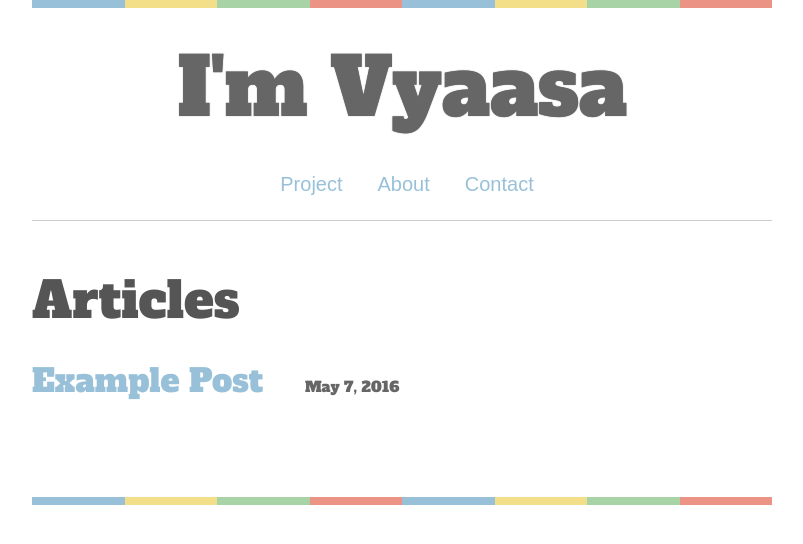
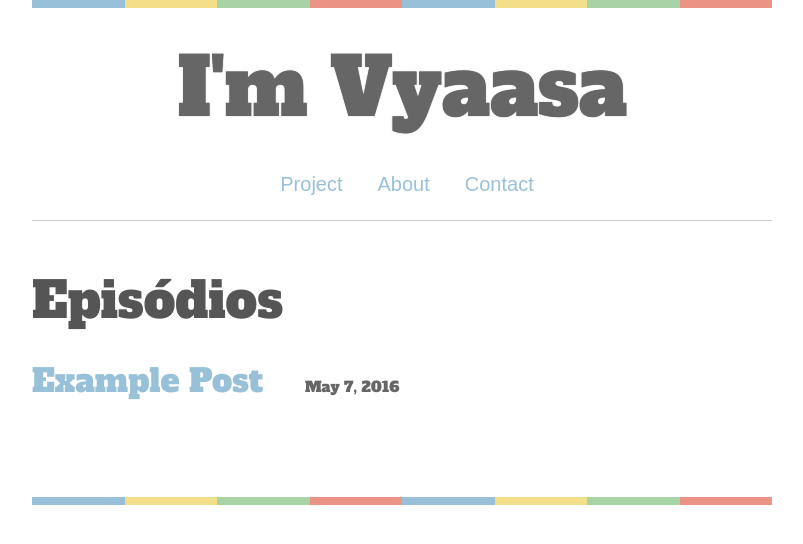
Before and after one commit to sharu725/vyaasa, a Jekyll site: the page built from index.html, in a window 1280 px wide. Shown: the top 544 px of the page, without its empty margins (238-1041 px from the left). Built offline with Jekyll 4.4.1, drawn with Linux system fonts in a browser that asks for light colours; some web fonts are replaced; the list of posts is cut into pages by our own code.

Commit message:
Episodios

```diff
--- a/index.html
+++ b/index.html
@@ -4,7 +4,7 @@ layout: default
 
 <div class="home">
 
-  <h1 class="post-title">Articles</h1>
+  <h1 class="post-title">Episódios</h1>
 
   <ul class="post-list">
     {% for post in paginator.posts %}
```
